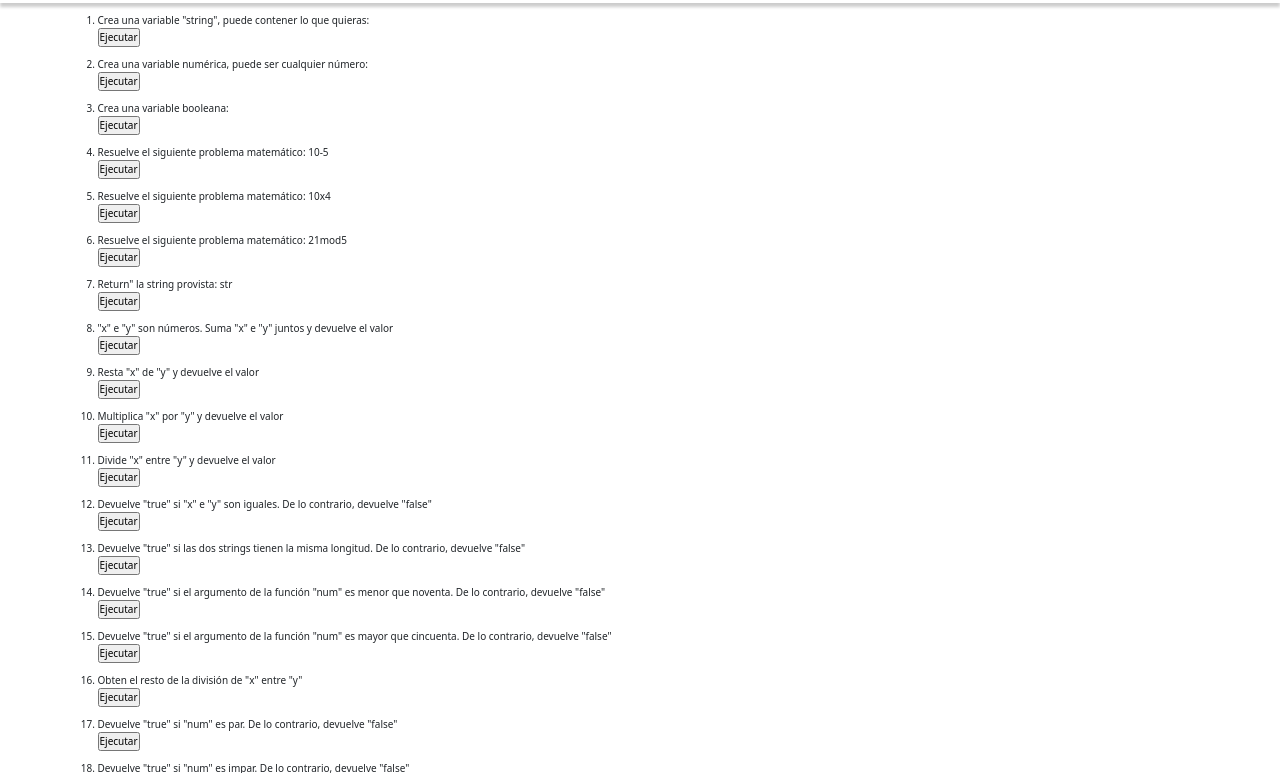
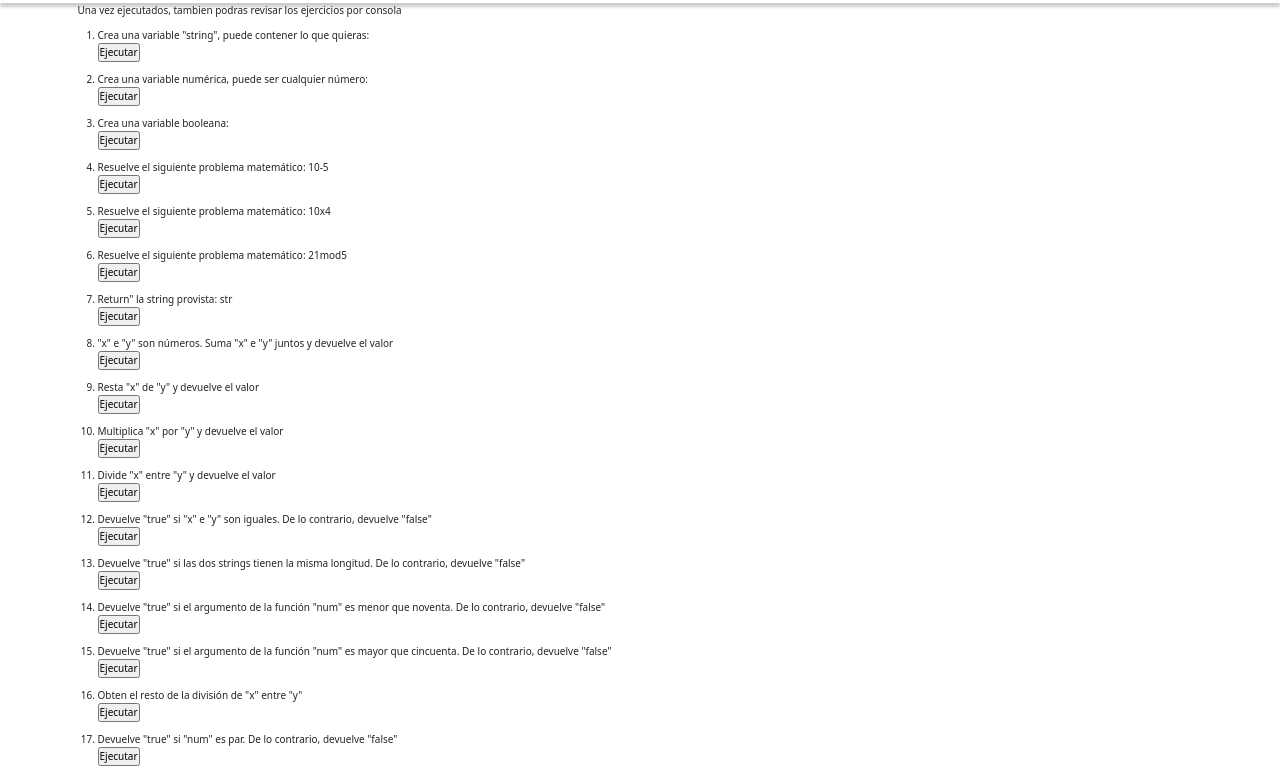
Before and after one commit to aguirreduardo/cac_react, a plain HTML site: page ejerciciosJS1.html in a window 1280 px wide. Shown: the part 248-1021 px from the top of the page. Drawn offline with nearby package versions, Linux system fonts and the light colour scheme; a web font is replaced by a local one.

Commit message:
Tercer repo TP ejerciciosJS1

```diff
--- a/ejerciciosJS1.html
+++ b/ejerciciosJS1.html
@@ -55,6 +55,7 @@
         </div> -->
     </div>
     <main class="container">
+        <p>Una vez ejecutados, tambien podras revisar los ejercicios por consola</p>
         <ol type="1" class="ol-desaf-bbdd">
 
             <!--Ejercicio1-->
```
